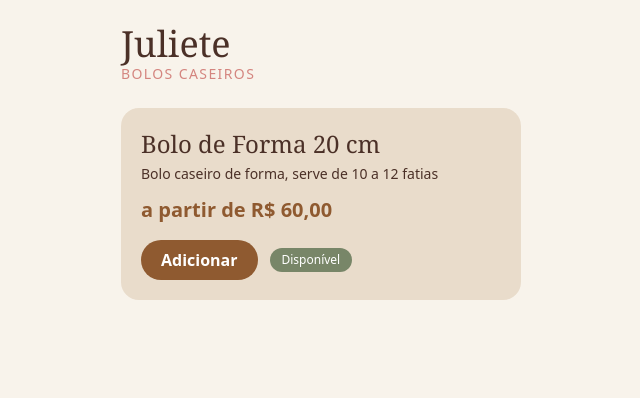
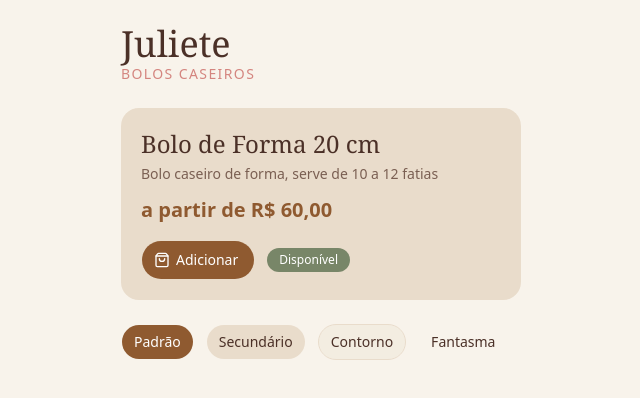
Before and after one commit to gfsiilva/boloscaseiros, a React (Vite) app in the folder web/: page / in a window 1280 px wide. Shown: the top 398 px of the page, without its empty margins (319-959 px from the left). Built offline with nearby package versions, Linux system fonts and the light colour scheme.

Commit message:
feat: botao do shadcn na pagina de teste

```diff
--- a/web/src/App.tsx
+++ b/web/src/App.tsx
@@ -1,27 +1,40 @@
+import { ShoppingBag } from "lucide-react"
+
+import { Button } from "@/components/ui/button"
+
 export default function App() {
   return (
     <main className="mx-auto max-w-md p-6">
       <h1 className="text-4xl">Juliete</h1>
       <p className="text-sm tracking-widest text-rose">BOLOS CASEIROS</p>
 
-      <div className="mt-6 rounded-2xl bg-bege p-5">
+      <div className="mt-6 rounded-2xl bg-secondary p-5">
         <h2 className="text-2xl">Bolo de Forma 20 cm</h2>
-        <p className="mt-1 text-sm">
+        <p className="mt-1 text-sm text-muted-foreground">
           Bolo caseiro de forma, serve de 10 a 12 fatias
         </p>
-        <p className="mt-3 text-xl font-semibold text-caramelo-escuro">
+        <p className="mt-3 text-xl font-semibold text-primary">
           a partir de R$ 60,00
         </p>
 
         <div className="mt-4 flex items-center gap-3">
-          <button className="rounded-full bg-caramelo-escuro px-5 py-2 font-semibold text-white">
+          <Button size="lg">
+            <ShoppingBag data-icon="inline-start" />
             Adicionar
-          </button>
+          </Button>
           <span className="rounded-full bg-sucesso px-3 py-1 text-xs text-white">
             Disponível
           </span>
         </div>
       </div>
+
+      {/* Fileira temporaria: so para ver as variacoes do Button com a paleta */}
+      <div className="mt-6 flex flex-wrap items-center gap-3">
+        <Button>Padrão</Button>
+        <Button variant="secondary">Secundário</Button>
+        <Button variant="outline">Contorno</Button>
+        <Button variant="ghost">Fantasma</Button>
+      </div>
     </main>
   )
 }
```
